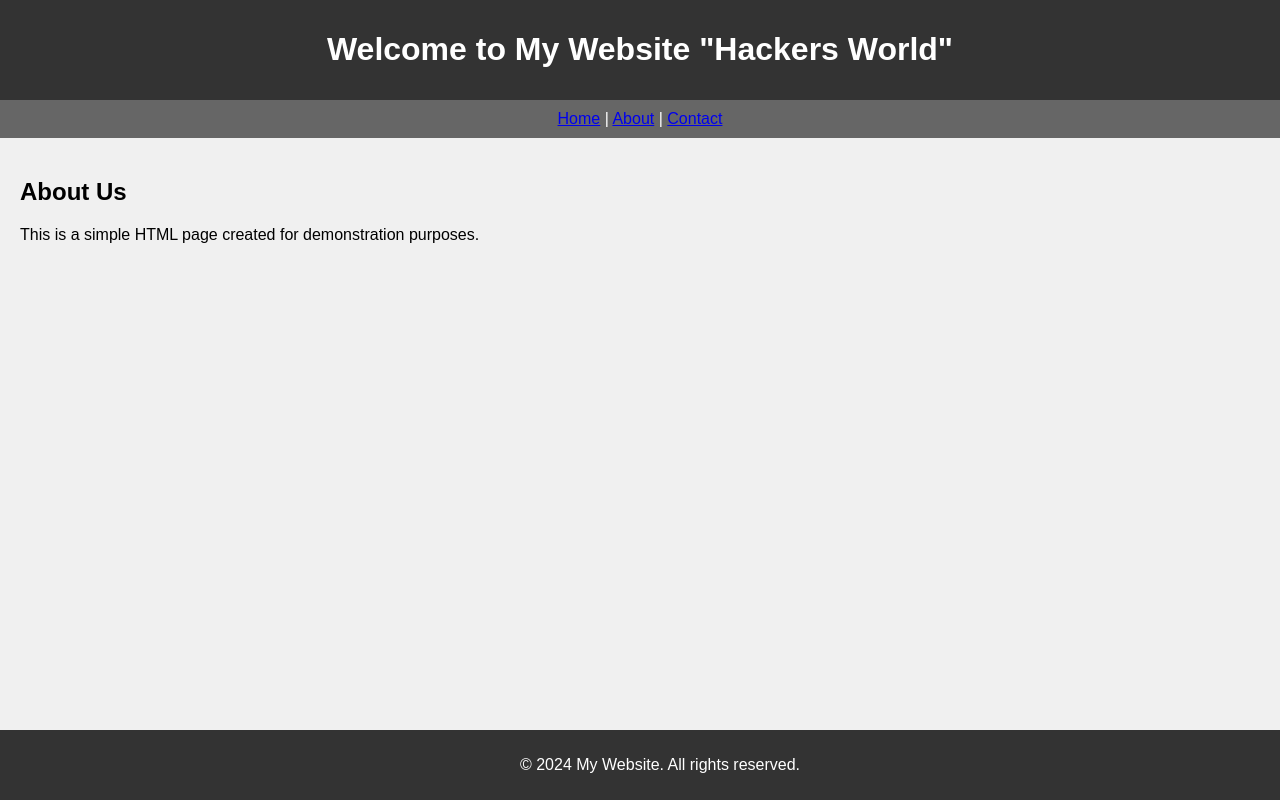
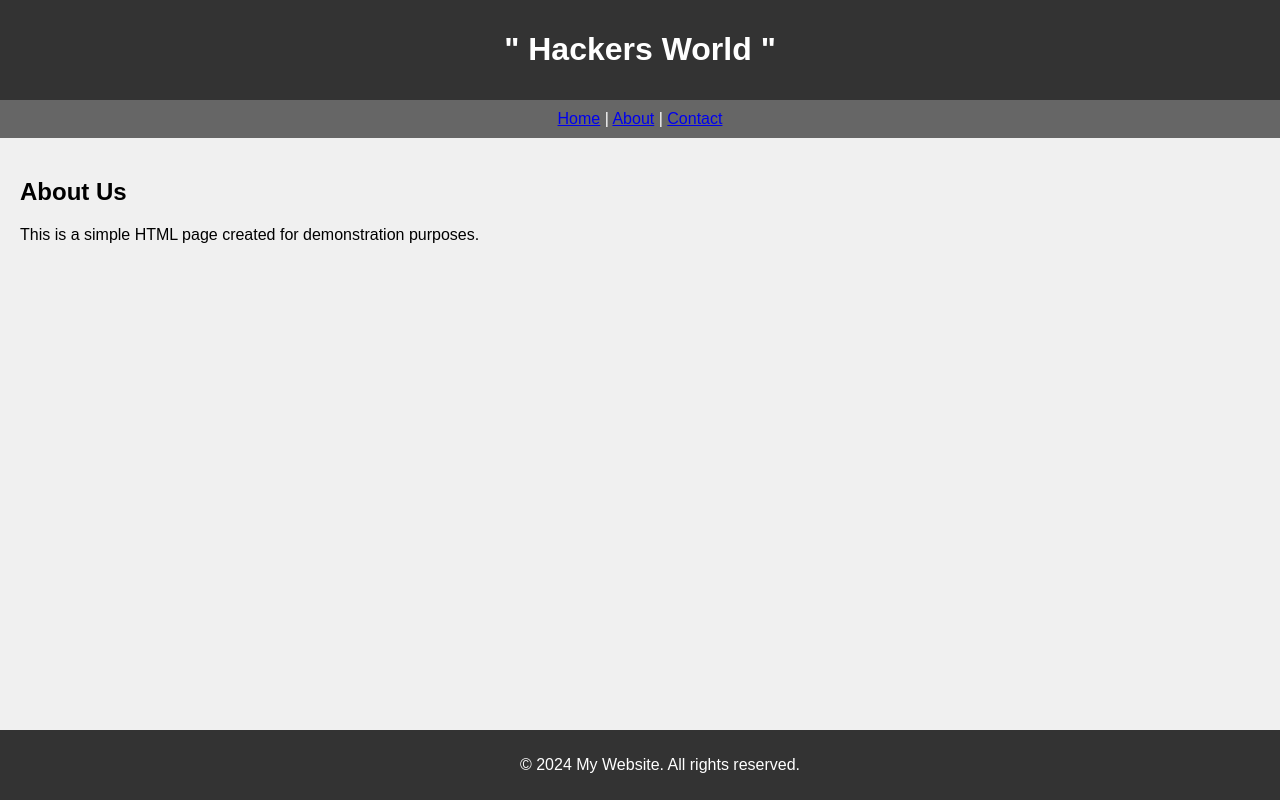
Before and after one commit to chaitanyachordiya94/batch05, a plain HTML site: page index.html in a window 1280 px wide. Drawn offline with Linux system fonts and the light colour scheme.

Commit message:
added lines

```diff
--- a/index.html
+++ b/index.html
@@ -39,7 +39,7 @@
 </head>
 <body>
     <header>
-        <h1>Welcome to My Website "Hackers World"</h1>
+        <h1> " Hackers World "</h1>
     </header>
     <nav>
         <a href="#">Home</a> |
```
